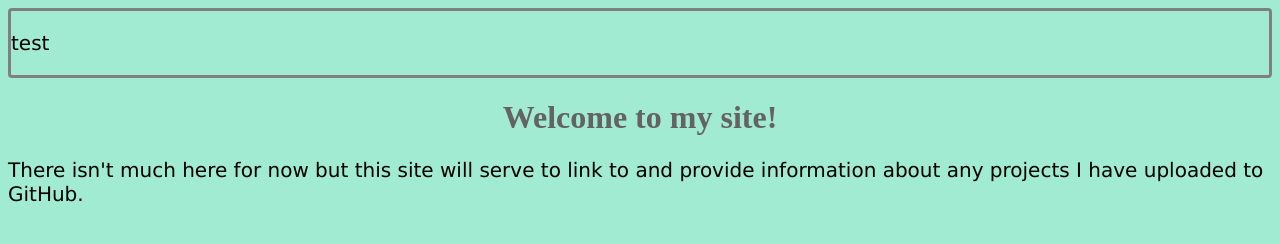
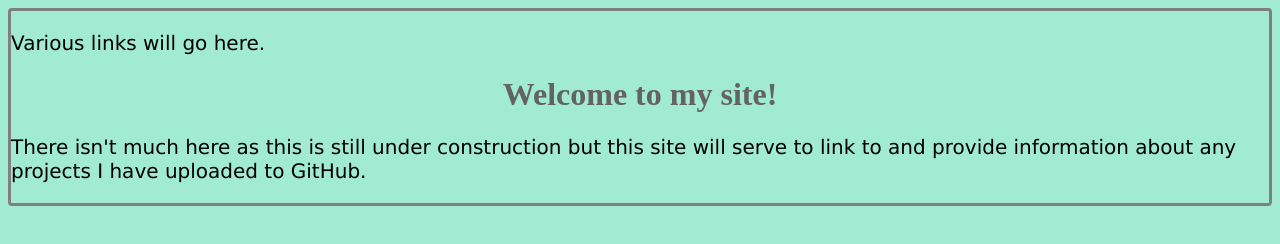
Before and after one commit to LewisAP95/LewisAP95.github.io, a plain HTML site: page index.html in a window 1280 px wide. Drawn offline with Linux system fonts and the light colour scheme.

Commit message:
More setup and style changes.

```diff
--- a/index.html
+++ b/index.html
@@ -6,13 +6,16 @@
 </head>
 <body>
 
-    <div class="sidebar">
-        <p>test</p>
-    </div>
+    <div style="display: grid; position: relative; grid-template-columns: 2; grid-template-rows: 2;">
 
-    <div class="main">
-        <h1>Welcome to my site!</h1>
-    <p>There isn't much here for now but this site will serve to link to and provide information about any projects I have uploaded to GitHub.</p>
+        <div class="sidebar" style="grid-column: 1/2;">
+            <p>Various links will go here.</p>
+
+        <div class="main" style="grid-column: 2/2;">
+            <h1>Welcome to my site!</h1>
+        <p>There isn't much here as this is still under construction but this site will serve to link to and provide information about any projects I have uploaded to GitHub.</p>
+        </div>
+
     </div>
 
 </body>
```
